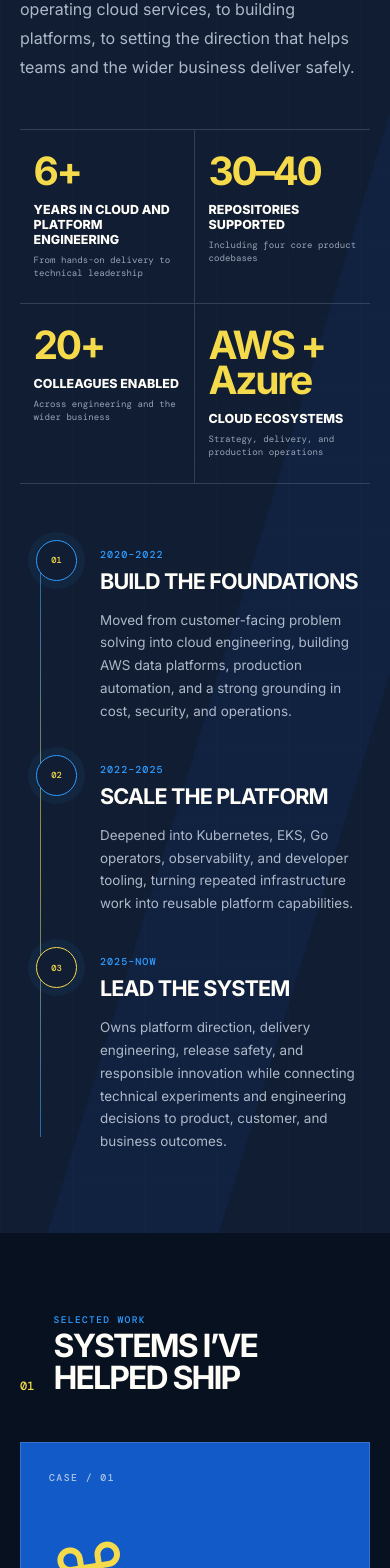
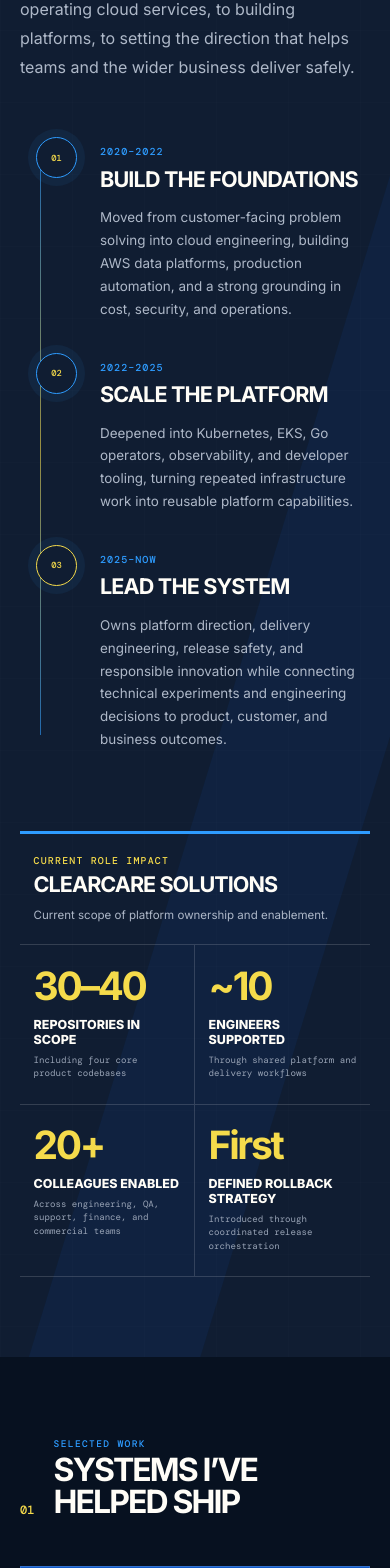
Before and after one commit to MarkRathbone/MarkRathbone.github.io, a React (Vite) app: page / in a window 390 px wide. Shown: the part 3040-4608 px from the top of the page. Built offline with nearby package versions, Linux system fonts and the light colour scheme; a web font is replaced by a local one.

Commit message:
fix(portfolio): scope impact metrics to Clearcare

```diff
--- a/cv.yaml
+++ b/cv.yaml
@@ -23,23 +23,23 @@ profile:
     - Lead DevOps and Platform Engineer with over six years of experience shaping cloud strategy and building the tooling, automation, and standards that help teams deliver reliable software. Combines hands-on engineering in Go, Python, GitHub Actions, GitLab CI/CD, and Infrastructure as Code with technical leadership, mentoring, and a strong focus on developer experience.
     - Experienced across the full delivery lifecycle, from architecture and reusable platform capabilities through to testing, release, and production operations across AWS, Azure, and Kubernetes. Uses AI-assisted workflows selectively to accelerate development, review, testing, and documentation while retaining human ownership, validation, and secure engineering controls. Champions disciplined experimentation, testing emerging approaches in bounded ways and turning proven ideas into secure, reusable practices.
 
-impact_metrics:
-  - key: experience
-    value: 6+
-    label: Years in cloud and platform engineering
-    context: From hands-on delivery to technical leadership
+current_role_impact:
   - key: repositories
     value: 30–40
-    label: Repositories supported
+    label: Repositories in scope
     context: Including four core product codebases
+  - key: engineers
+    value: ~10
+    label: Engineers supported
+    context: Through shared platform and delivery workflows
   - key: colleagues
     value: 20+
     label: Colleagues enabled
-    context: Across engineering and the wider business
-  - key: clouds
-    value: AWS + Azure
-    label: Cloud ecosystems
-    context: Strategy, delivery, and production operations
+    context: Across engineering, QA, support, finance, and commercial teams
+  - key: rollback
+    value: First
+    label: Defined rollback strategy
+    context: Introduced through coordinated release orchestration
 
 career_arc:
   - period: 2020–2022
@@ -196,7 +196,7 @@ certifications:
 selected_work:
   - number: "01"
     title: Internal developer platform
-    description: Proposed and built reusable Go tooling, Terraform modules, and release automation supporting approximately 10 engineers across 30–40 repositories.
+    description: At Clearcare, proposed and built reusable Go tooling, Terraform modules, and release automation supporting approximately 10 engineers across 30–40 repositories.
     tags: [Go, GitHub Actions, Terraform, AWS]
   - number: "02"
     title: Kubernetes as a control plane
--- a/scripts/validate-cv.mjs
+++ b/scripts/validate-cv.mjs
@@ -2,7 +2,7 @@ import fs from "node:fs";
 import { load as loadYaml } from "js-yaml";
 
 const cv = loadYaml(fs.readFileSync(new URL("../cv.yaml", import.meta.url), "utf8"));
-const required = ["personal", "profile", "impact_metrics", "career_arc", "skills", "experience", "certifications"];
+const required = ["personal", "profile", "current_role_impact", "career_arc", "skills", "experience", "certifications"];
 const missing = required.filter((key) => !cv[key]);
 
 if (missing.length) {
@@ -17,8 +17,8 @@ if (!Array.isArray(cv.experience) || !cv.experience.length) {
   throw new Error("cv.yaml: experience must contain at least one role");
 }
 
-if (!Array.isArray(cv.impact_metrics) || cv.impact_metrics.length !== 4) {
-  throw new Error("cv.yaml: impact_metrics must contain four items");
+if (!Array.isArray(cv.current_role_impact) || cv.current_role_impact.length !== 4) {
+  throw new Error("cv.yaml: current_role_impact must contain four items");
 }
 
 if (!Array.isArray(cv.career_arc) || cv.career_arc.length !== 3) {
--- a/src/App.jsx
+++ b/src/App.jsx
@@ -28,7 +28,8 @@ function App({ cv }) {
   });
   const cursorGlow = useRef(null);
   const scrollProgress = useRef(null);
-  const metrics = Object.fromEntries((cv.impact_metrics ?? []).map((metric) => [metric.key, metric]));
+  const currentRoleImpact = cv.current_role_impact ?? [];
+  const metrics = Object.fromEntries(currentRoleImpact.map((metric) => [metric.key, metric]));
   const cvDownload = {
     dark: "/mark-rathbone-cv-crimson.pdf",
     mid: "/mark-rathbone-cv-cobalt.pdf",
@@ -164,8 +165,8 @@ function App({ cv }) {
               <img src={cv.personal.portrait} alt={`Portrait of ${cv.personal.name}`} />
               <div className="portrait-slice" aria-hidden="true" />
             </div>
-            <div className="stat-card stat-card-top"><span>PLATFORM SCALE</span><strong>{metrics.repositories?.value ?? "30–40"} REPOS</strong></div>
-            <div className="stat-card stat-card-bottom"><span>ENABLEMENT</span><strong>{metrics.colleagues?.value ?? "20+"} PEOPLE</strong></div>
+            <div className="stat-card stat-card-top"><span>CURRENT SCALE</span><strong>{metrics.repositories?.value ?? "30–40"} REPOS</strong></div>
+            <div className="stat-card stat-card-bottom"><span>CURRENT REACH</span><strong>{metrics.colleagues?.value ?? "20+"} PEOPLE</strong></div>
             <div className="orbit" aria-hidden="true">PLATFORM · RELIABILITY · SYSTEMS ·</div>
           </div>
 
@@ -194,15 +195,6 @@ function App({ cv }) {
             <h2 id="career-arc-title">Built in layers.<br /><em>Leading the whole system.</em></h2>
             <p>Each stage added a wider field of view: from operating cloud services, to building platforms, to setting the direction that helps teams and the wider business deliver safely.</p>
           </div>
-          <div className="impact-grid" aria-label="Career impact">
-            {cv.impact_metrics.map((metric) => (
-              <article className="impact-metric reveal" key={metric.key}>
-                <strong>{metric.value}</strong>
-                <span>{metric.label}</span>
-                <small>{metric.context}</small>
-              </article>
-            ))}
-          </div>
           <div className="arc-track">
             {cv.career_arc.map((stage, index) => (
               <article className="arc-stage reveal" key={stage.period}>
@@ -212,6 +204,22 @@ function App({ cv }) {
                 <div>{stage.description}</div>
               </article>
             ))}
+          </div>
+          <div className="current-impact reveal">
+            <div className="current-impact-heading">
+              <span>Current role impact</span>
+              <strong>Clearcare Solutions</strong>
+              <p>Current scope of platform ownership and enablement.</p>
+            </div>
+            <div className="impact-grid" aria-label="Current role impact at Clearcare Solutions">
+              {currentRoleImpact.map((metric) => (
+                <article className="impact-metric" key={metric.key}>
+                  <strong>{metric.value}</strong>
+                  <span>{metric.label}</span>
+                  <small>{metric.context}</small>
+                </article>
+              ))}
+            </div>
           </div>
         </section>
 
--- a/src/styles.css
+++ b/src/styles.css
@@ -234,6 +234,11 @@ svg { width: 1.1em; fill: none; stroke: currentColor; stroke-width: 1.8; stroke-
 .career-heading h2 { margin: 0; font-size: clamp(3rem, 6.5vw, 7rem); line-height: .84; letter-spacing: -.075em; text-transform: uppercase; }
 .career-heading h2 em { color: var(--blue); font-style: normal; }
 .career-heading > p:last-child { max-width: 720px; margin: 2rem 0 0; color: var(--timeline-copy); font-size: 1rem; line-height: 1.8; }
+.current-impact { margin-top: clamp(5rem, 9vw, 9rem); border-top: 3px solid var(--blue); }
+.current-impact-heading { display: grid; grid-template-columns: auto 1fr minmax(220px, 320px); align-items: end; gap: clamp(1rem, 2.5vw, 2.5rem); padding: 1.35rem clamp(1rem, 2vw, 2rem); }
+.current-impact-heading span { color: var(--yellow); font: 500 .62rem var(--mono); letter-spacing: .12em; text-transform: uppercase; }
+.current-impact-heading strong { font-size: clamp(1.35rem, 2.7vw, 2.8rem); line-height: .95; letter-spacing: -.045em; text-transform: uppercase; }
+.current-impact-heading p { margin: 0; color: var(--timeline-copy); font-size: .72rem; line-height: 1.55; }
 .impact-grid { display: grid; grid-template-columns: repeat(4, 1fr); border-top: 1px solid var(--line); border-bottom: 1px solid var(--line); }
 .impact-metric { min-width: 0; padding: 1.7rem clamp(1rem, 2vw, 2rem); border-right: 1px solid var(--line); }
 .impact-metric:last-child { border-right: 0; }
@@ -413,6 +418,8 @@ body, .manifesto, .career-arc, .work, .experience, .skills, .contact, footer, .w
   .manifesto-mark { height: 7rem; }
   .manifesto-meta { margin-top: 3rem; }
   .career-heading h2 { font-size: clamp(2.8rem, 14vw, 4.6rem); }
+  .current-impact-heading { grid-template-columns: 1fr; align-items: start; gap: .45rem; padding: 1.25rem .85rem; }
+  .current-impact-heading p { margin-top: .3rem; }
   .impact-grid { grid-template-columns: 1fr 1fr; }
   .impact-metric { padding: 1.4rem .85rem; }
   .impact-metric strong { font-size: clamp(1.8rem, 10vw, 3rem); }
```
Also changed, not shown: 1 other file (tests, documents, lock files or other folders).
